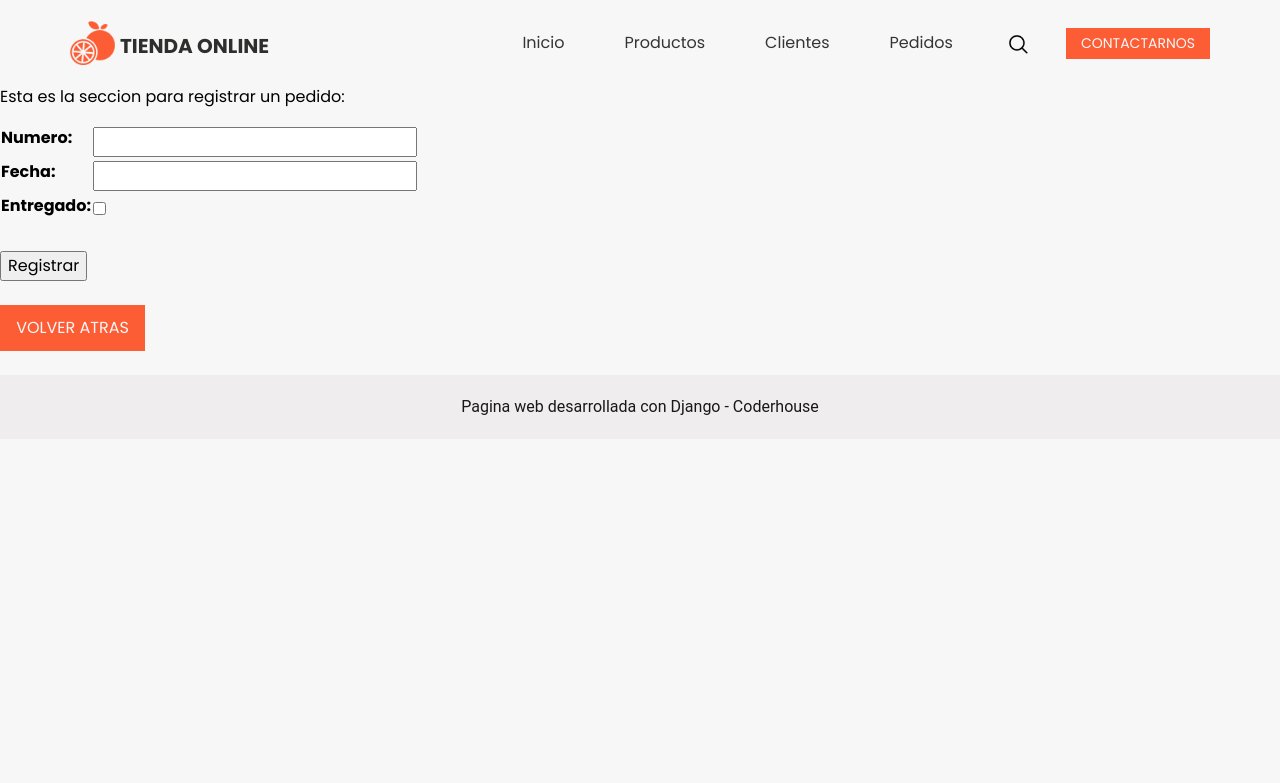
After one commit to feliRios/PY-Coderhouse-PreEntrega3-Lopez-Rios, a Django app: page /pedidos/registrar_pedido/ in a window 1280 px wide. The commit adds this page. Shown: the top 783 px of the page. Run offline with Django 4.2, Linux system fonts and the light colour scheme; some libraries are stand-ins or nearby versions.

Commit message:
Se crea registrar_pedido.html y formulario RegisterOrder

```diff
--- a/tienda_online/core/forms.py
+++ b/tienda_online/core/forms.py
@@ -10,3 +10,9 @@ class RegisterClient(forms.Form):
     direccion = forms.CharField(max_length=50)
     email = forms.EmailField()
     telefono = forms.IntegerField()
+
+
+class RegisterOrder(forms.Form):
+    numero = forms.IntegerField()
+    fecha = forms.DateField()
+    entregado = forms.BooleanField(required=False)
--- a/tienda_online/core/templates/core/pedidos.html
+++ b/tienda_online/core/templates/core/pedidos.html
@@ -2,7 +2,7 @@
 
 {% load static %}
 
-{% block title %} Clientes {% endblock title %}
+{% block title %} Pedidos {% endblock title %}
 
 {% block content %}
 
--- /dev/null
+++ b/tienda_online/core/templates/core/registrar_pedido.html
@@ -0,0 +1,33 @@
+{% extends 'core/base.html' %}
+
+{% load static %}
+
+{% block title %} Pedidos {% endblock title %}
+
+{% block content %}
+
+    <p>Esta es la seccion para registrar un pedido:</p>
+
+    {% if form.errors %}
+
+    <p>Los datos que ingresaste no son validos</p>
+
+    {% endif %}
+
+    <form action="" method="POST"> {% csrf_token %}
+
+        <table>
+            {{form.as_table}}
+        </table>
+        <br>
+        <input type="submit" value="Registrar">
+    </form>
+    <br>
+    <div class="d-flex">
+        <a href="{% url 'pedidos' %}" class="text-uppercase custom_orange-btn mr-3">
+          Volver Atras
+        </a>
+    </div>
+    <br>
+
+{% endblock content %}
--- a/tienda_online/core/views.py
+++ b/tienda_online/core/views.py
@@ -1,7 +1,7 @@
 from django.shortcuts import render
 from django.http import HttpResponse
 from core.models import Articulo, Cliente, Pedido
-from core.forms import SearchProduct, RegisterClient
+from core.forms import SearchProduct, RegisterClient, RegisterOrder
 
 
 def inicio(request):
@@ -81,3 +81,20 @@ def registrar_cliente(request):
         formulario = RegisterClient()
 
     return render(request, 'core/registrar_cliente.html', {"form":formulario})
+
+
+def registrar_pedido(request):
+    if request.method == "POST":
+        pedido = request.POST
+        formulario = RegisterOrder(pedido)
+
+        if formulario.is_valid():
+            informacion = formulario.cleaned_data
+            order = Pedido(numero=informacion['numero'], fecha=informacion['fecha'], entregado=informacion['entregado'])
+            order.save()
+            return render(request, 'core/pedido_registrado.html')
+
+    else:
+        formulario = RegisterOrder()
+
+    return render(request, 'core/registrar_pedido.html', {"form":formulario})
--- a/tienda_online/tienda_online/urls.py
+++ b/tienda_online/tienda_online/urls.py
@@ -15,7 +15,7 @@ Including another URLconf
 """
 from django.contrib import admin
 from django.urls import path
-from core.views import inicio, clientes, pedidos, productos, contacto, anadir_producto, gracias_anadir, buscar_producto, registrar_cliente
+from core.views import inicio, clientes, pedidos, productos, contacto, anadir_producto, gracias_anadir, buscar_producto, registrar_cliente, registrar_pedido
 
 urlpatterns = [
     path('admin/', admin.site.urls),
@@ -28,4 +28,5 @@ urlpatterns = [
     path('productos/buscar_producto/', buscar_producto, name='buscar_producto'),
     path('contacto/', contacto, name='contacto'),
     path('clientes/registrar_cliente/', registrar_cliente, name='registrar_cliente'),
+    path('pedidos/registrar_pedido/', registrar_pedido, name='registrar_pedido'),
 ]
```
Also changed, not shown: tienda_online/core/templates/core/pedido_registrado.html (added, +11 -0 lines).
